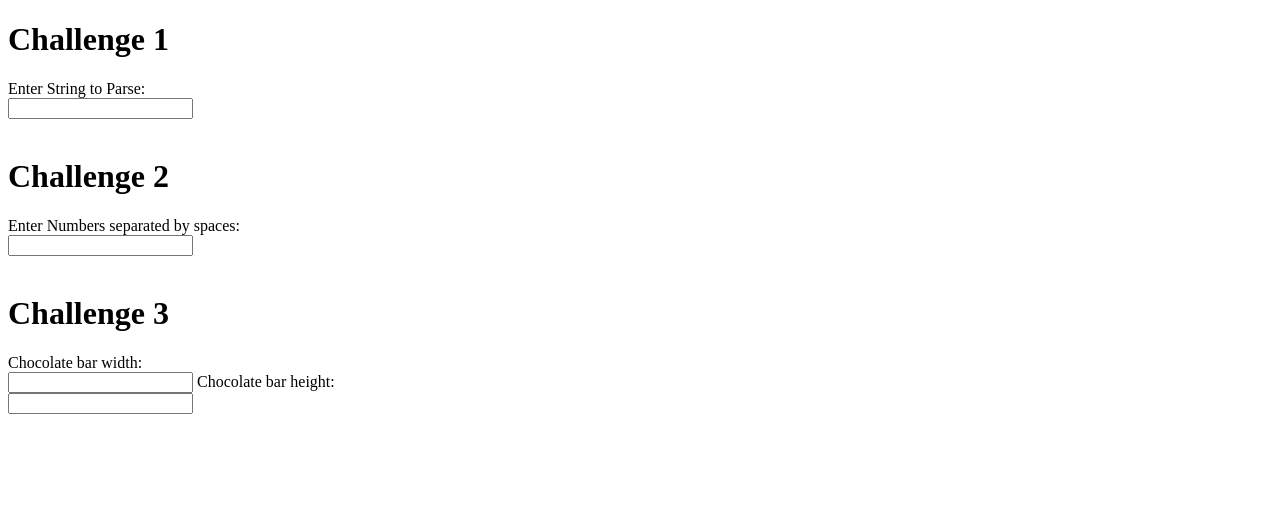
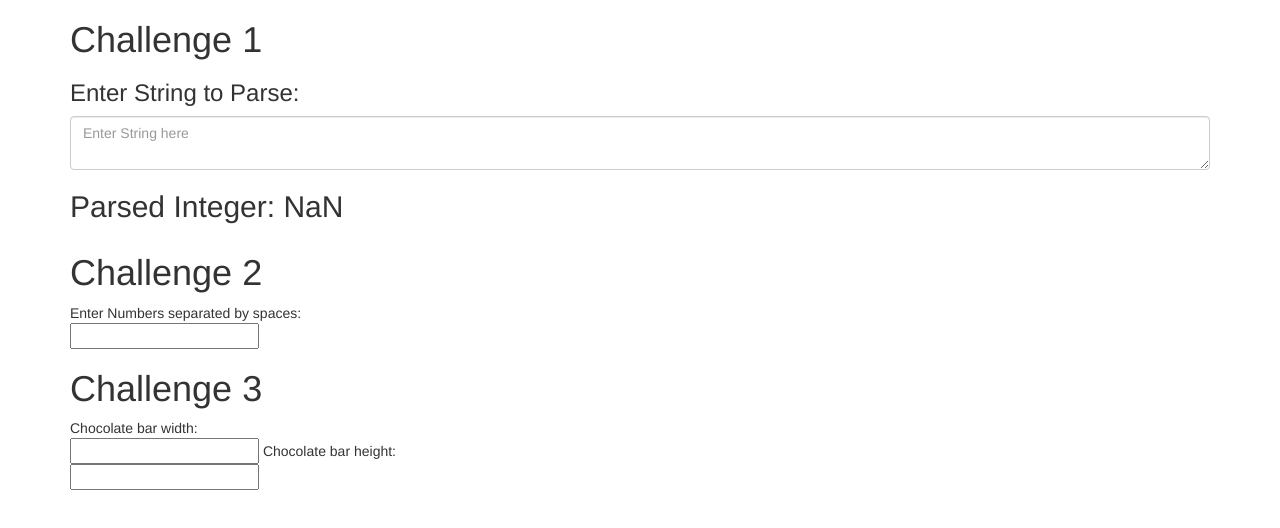
Before and after one commit to rfblue2/VonageRecruiting, a website: page index.html in a window 1280 px wide. Drawn offline with nearby package versions, Linux system fonts and the light colour scheme.

Commit message:
Added Angular, Challenge 1 GUI

```diff
--- a/index.html
+++ b/index.html
@@ -1,23 +1,50 @@
 <!DOCTYPE html>
 <html>
     <head>
+
+        <meta charset="utf-8">
+        <meta http-equiv="X-UA-Compatible" content="IE=edge">
+        <meta name="viewport" content="width=device-width, initial-scale=1">
+        <!-- The above 3 meta tags *must* come first in the head; any other head content must come *after* these tags -->
         <title>Vonage Challenges</title>
+
+        <!-- Bootstrap -->
+        <link href="./node_modules/bootstrap/dist/css/bootstrap.min.css" rel="stylesheet">
+
+        <!-- HTML5 shim and Respond.js for IE8 support of HTML5 elements and media queries -->
+        <!-- WARNING: Respond.js doesn't work if you view the page via file:// -->
+        <!--[if lt IE 9]>
+        <script src="https://oss.maxcdn.com/html5shiv/3.7.2/html5shiv.min.js"></script>
+        <script src="https://oss.maxcdn.com/respond/1.4.2/respond.min.js"></script>
+        <![endif]-->
     </head>
-  <body>
+    <body ng-app="Vonage Challenges">
+        <div class="container">
+            <div class="row">
+                <div class="col-xs-12" ng-controller="ParseController as parseCtrl">
                     <h1>Challenge 1</h1>
                     <form>
-    Enter String to Parse:<br>
-    <input type="text" name="parse_str">
+                        <h3>Enter String to Parse:</h3>
+                        <fieldset class="form-group">
+                            <textarea ng-model="parseCtrl.strInput" class="form-control" placeholder="Enter String here"></textarea>
+                        </fieldset>
+                        <h2>Parsed Integer: {{parseCtrl.getParsedStr()}}</h2>
                     </form>
-    <br/>
+                </div>
+            </div>
 
+            <div class="row">
+                <div class="col-xs-12">
                     <h1>Challenge 2</h1>
                     <form>
                     Enter Numbers separated by spaces:<br>
                     <input type="text" name="nums">
                     </form>
-    <br/>
+                </div>
+            </div>
 
+            <div class="row">
+                <div class="col-xs-12">
                 <h1>Challenge 3</h1>
                     <form>
                     Chocolate bar width:<br>
@@ -25,5 +52,16 @@
                     Chocolate bar height:<br>
                     <input type="text" name="height">
                     </form>
+                </div>
+            </div>
+        </div>
+        <!-- AngularJS -->
+        <script src="./node_modules/angular/angular.js"></script>
+        <script src="js/challenges.js"></script>
+        <script src="js/app.js"></script>
+        <!-- jQuery (necessary for Bootstrap's JavaScript plugins) -->
+        <script src="https://ajax.googleapis.com/ajax/libs/jquery/1.11.3/jquery.min.js"></script>
+        <!-- Include all compiled plugins (below), or include individual files as needed -->
+        <script src="./node_modules/bootstrap/dist/js/bootstrap.min.js"></script>
     </body>
 </html>
--- /dev/null
+++ b/js/app.js
@@ -0,0 +1,19 @@
+(function() {
+    var app = angular.module('Vonage Challenges', []);
+
+    app.controller('ParseController', function() {
+        this.strInput = "";
+
+        this.getParsedStr = function() {
+//            var str = this.strInput
+//            if (/\d\s\d/.test(str)) return NaN;  // Check digit-space-digit case.
+//            str = str.replace(/\s/g, "");        // Remove whitespace.
+//            if (/\D/.test(str)) return NaN;      // Check non-digit chars (/\D/).
+//
+//            // Invariant: At this point str must be only digits.
+//            return str;
+            return myParseInt(this.strInput);
+        };
+    });
+
+})();
--- a/c1.js
+++ b/js/challenges.js
@@ -2,7 +2,7 @@
  * Author: Roland Fong
  * Description: Challenge project for Vonage.
  */
-
+"use strict";
 /* Challenge 1:
  * Returns integer representation of string only if
  * the string is a single integer value, allowing
```
Also changed, not shown: css/styles.css (added). Lines whose indentation alone changed are shown as unchanged.
